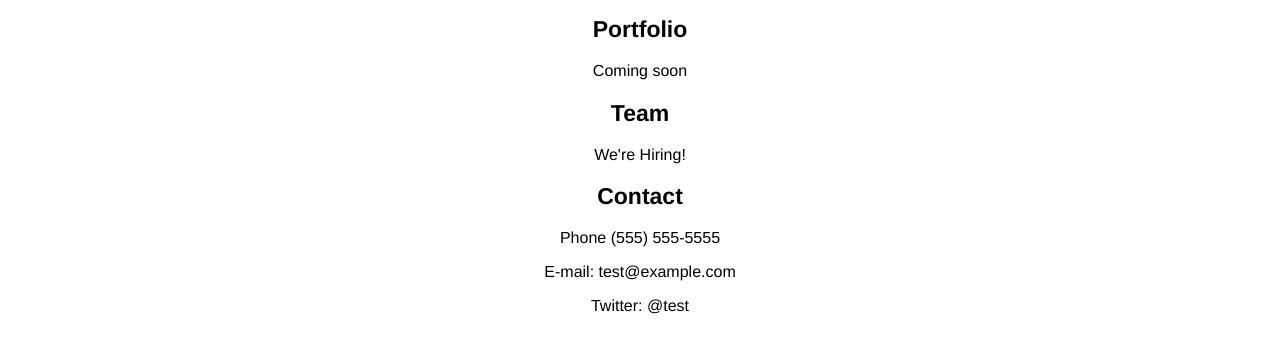
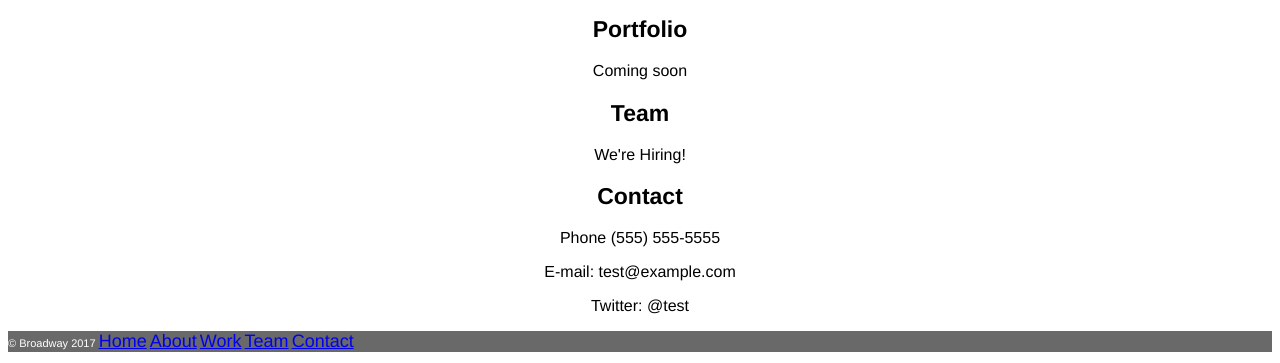
Before and after one commit to Baylien/Broadway, a plain HTML site: page index.html in a window 1280 px wide. Shown: the part 1691-2054 px from the top of the page. Before the commit the page ends 2022 px from the top, so only its background shows below. Drawn offline with Linux system fonts and the light colour scheme; files whose address does not match are found by name.

Commit message:
Footer complete

```diff
--- a/images/CSS/style.css
+++ b/images/CSS/style.css
@@ -4,3 +4,5 @@ h1 {font-size: 70px; font-weight: bold;}
 h2 {font-size: 32px; font-weight: bold;}
 .process {font-size: 23px; font-weight: bold;}
 .break {font-size: 23px; font-weight: bold; color: white; background-image: url(https://s3.amazonaws.com/codecademy-content/programs/freelance-one/broadway/images/the-flatiron-building.png);}
+.footer {font-size: 11px; color: white; background-color: dimgray; text-align: left;}
+.link {font-size: 18px; text-align: center;}
--- a/index.html
+++ b/index.html
@@ -34,5 +34,11 @@
       <p>E-mail: test@example.com</p>
       <p>Twitter: @test</p>
   </div>
+  <div class="footer">
+    <p>© Broadway 2017 <a class="link" href="#">Home</a> <a class="link" href="#">
+      About</a> <a class="link" href="#">Work</a> <a class="link" href="#">Team</a>
+    <a class="link" href="#">Contact</a></p>
+
+  </div>
   </body>
 </html>
```
